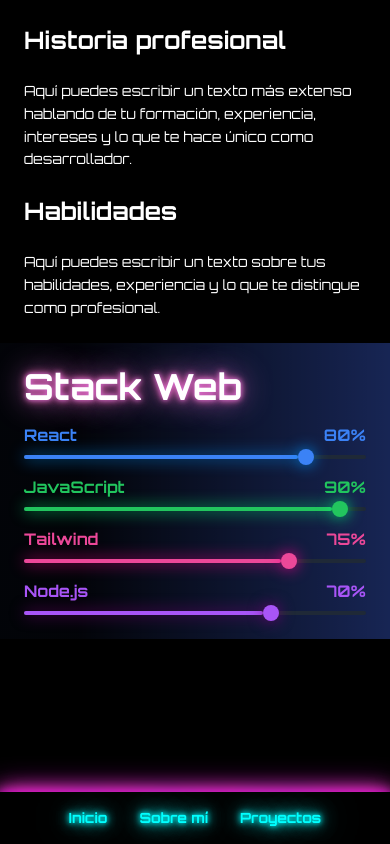
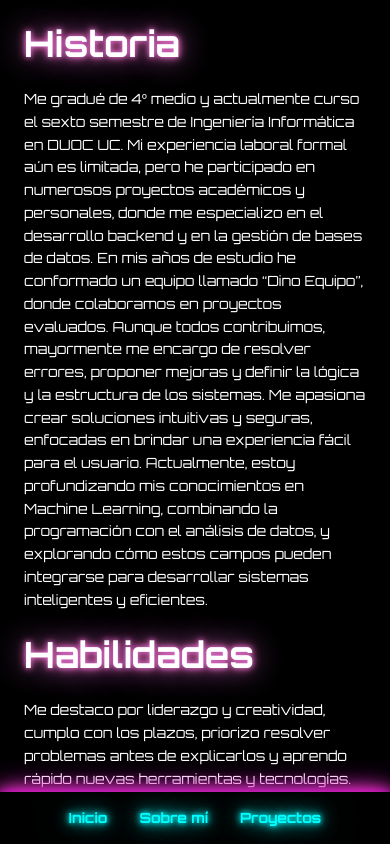
Before and after one commit to AlvaFM/Portafolio_react, a React (Create React App) app: page /Aboutme in a window 390 px wide. Shown: the top 844 px of the page. Built offline with nearby package versions, Linux system fonts and the light colour scheme.

Commit message:
Actualización del portafolio: datos reales

```diff
--- a/src/components/ProyectoCard.jsx
+++ b/src/components/ProyectoCard.jsx
@@ -16,7 +16,7 @@
             href={repo}
             target="_blank"
             rel="noopener noreferrer"
-            className="px-3 py-2 sm:px-4 sm:py-2 bg-gradient-to-r from-purple-500 to-pink-500 text-white rounded-lg shadow-lg hover:from-pink-500 hover:to-purple-500 transition transform hover:scale-105 text-sm sm:text-base"
+            className="proyecto-img-neon px-3 py-2 sm:px-4 sm:py-2 bg-gradient-to-r from-purple-500 to-pink-500 text-white rounded-lg shadow-lg hover:from-pink-500 hover:to-purple-500 transition transform hover:scale-105 text-sm sm:text-base"
           >
             Ver Repositorio
           </a>
--- a/src/pages/Aboutme.jsx
+++ b/src/pages/Aboutme.jsx
@@ -5,22 +5,30 @@
     <div className="animate-fadeBounce w-full min-h-screen flex flex-col md:flex-row overflow-hidden relative">
 
       {/* Columna izquierda: contenido */}
-      <div className="w-full md:w-3/5 bg-black text-white p-6 md:p-12 overflow-y-auto flex flex-col z-10">
+      <div className="w-full md:w-3/5 bg-black text-white p-6 md:p-12 overflow-y-auto h-screen flex flex-col z-10">
         <section className="space-y-6">
-          <h2 className="text-2xl md:text-3xl font-semibold">Historia profesional</h2>
+          <h2 className="text-4xl md:text-2xl neon-text font-bold to-blue-700">
+            Historia
+          </h2>
           <p className="leading-relaxed text-sm md:text-base">
-            Aquí puedes escribir un texto más extenso hablando de tu formación, experiencia, intereses y lo que te hace único como desarrollador.
+            Me gradué de 4º medio y actualmente curso el sexto semestre de Ingeniería Informática en DUOC UC. Mi experiencia laboral formal aún es limitada, pero he participado en numerosos proyectos académicos y personales, donde me especializo en el desarrollo backend y en la gestión de bases de datos.
+
+En mis años de estudio he conformado un equipo llamado “Dino Equipo”, donde colaboramos en proyectos evaluados. Aunque todos contribuimos, mayormente me encargo de resolver errores, proponer mejoras y definir la lógica y la estructura de los sistemas.
+
+Me apasiona crear soluciones intuitivas y seguras, enfocadas en brindar una experiencia fácil para el usuario. Actualmente, estoy profundizando mis conocimientos en Machine Learning, combinando la programación con el análisis de datos, y explorando cómo estos campos pueden integrarse para desarrollar sistemas inteligentes y eficientes.
           </p>
 
-          <h2 className="text-2xl md:text-3xl font-semibold">Habilidades</h2>
+          <h5 className="text-4xl md:text-2xl neon-text font-bold">
+            Habilidades
+          </h5>
           <p className="leading-relaxed text-sm md:text-base">
-            Aquí puedes escribir un texto sobre tus habilidades, experiencia y lo que te distingue como profesional.
+            Me destaco por liderazgo y creatividad, cumplo con los plazos, priorizo resolver problemas antes de explicarlos y aprendo rápido nuevas herramientas y tecnologías.
           </p>
         </section>
       </div>
 
-      {/* Columna derecha: fondo negro difuminado + habilidades */}
-      <div className="w-full md:w-2/5 bg-blue-950 relative p-6 md:p-12 flex flex-col text-white">
+      {/* Columna derecha: fondo difuminado + habilidades */}
+      <div className="w-full md:w-2/5 bg-blue-950 relative p-6 md:p-12 flex flex-col text-white overflow-y-auto h-screen">
         {/* Overlay difuminado para fundir con la columna izquierda */}
         <div
           className="absolute top-0 left-0 w-full h-full z-0"
--- a/src/pages/Inicio.jsx
+++ b/src/pages/Inicio.jsx
@@ -28,9 +28,10 @@
             Álvaro Flores... (⌐■_■)
           </h1>
 
-          <h2 className="text-lg sm:text-xl text-blue-400 font-semibold">
-            Desarrollador Web | backend
-          </h2>
+         <h2 className="text-lg sm:text-xl text-blue-400 font-semibold">
+  Desarrollador Web | Backend & Frontend
+</h2>
+
 
           <p className="leading-relaxed text-sm sm:text-base">
             Soy un desarrollador web con pasión por crear experiencias modernas,
@@ -39,7 +40,7 @@
         </section>
 
         <section className="mt-6 sm:mt-8">
-          <h2 className="text-2xl sm:text-3xl font-semibold mb-2">Mensaje</h2>
+          <h2 className="text-2xl sm:text-3xl font-semibold mb-2">Saludos</h2>
           <p className="leading-relaxed text-sm sm:text-base">
             Bienvenido a mi portafolio, donde comparto mis proyectos, habilidades y experiencia.
           </p>
@@ -73,7 +74,7 @@
             <a
               href="/cv.pdf"
               download
-              className="px-6 py-2 sm:px-8 sm:py-3 bg-gradient-to-r from-purple-500 to-pink-500 text-white font-semibold rounded-lg shadow-lg hover:from-pink-500 hover:to-purple-500 transition-all duration-300 transform hover:scale-105"
+              className="proyecto-img-neon px-6 py-2 sm:px-8 sm:py-3 bg-gradient-to-r from-purple-500 to-pink-500 text-white font-semibold rounded-lg shadow-lg hover:from-pink-500 hover:to-purple-500 transition-all duration-300 transform hover:scale-105"
             >
               Descargar CV
             </a>
```
Also changed, not shown: src/App.css (line endings or trailing spaces).
